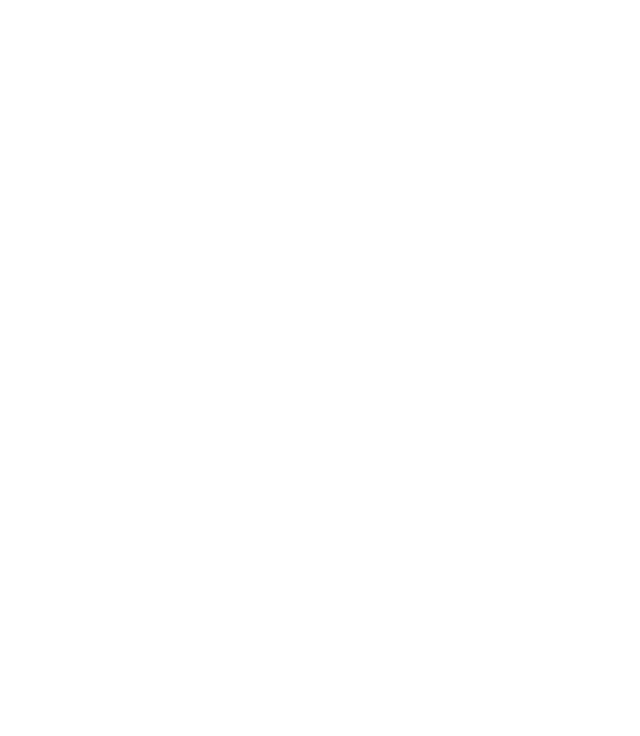
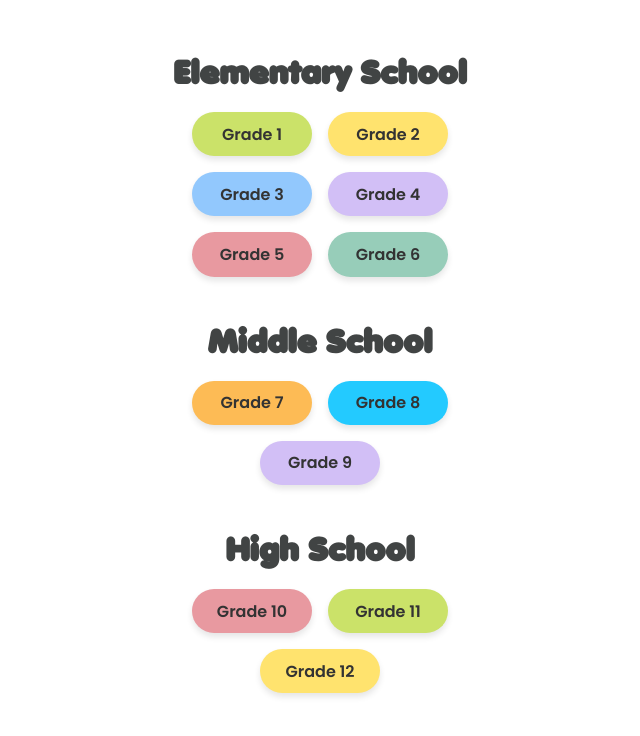
Before and after one commit to LitoKarageorgou/bright-app, a React (Vite) app: page /grade in a window 1280 px wide. Before the commit this address had no page. Shown: the top 736 px of the page, without its empty margins (320-960 px from the left). Built offline with nearby package versions, Linux system fonts and the light colour scheme.

Commit message:
feat: finalise login screen UI and start grade selection page layout

```diff
--- a/src/App.jsx
+++ b/src/App.jsx
@@ -3,6 +3,7 @@ import { useEffect } from 'react';
 
 import WelcomeScreen from './components/WelcomeScreen';
 import LoginScreen from './components/LoginScreen';
+import GradeSelectionScreen from './components/GradeSelectionScreen';
 
 function App() {
   return (
@@ -10,6 +11,7 @@ function App() {
       <Routes>
         <Route path="/" element={<LoaderRedirect />} />
         <Route path="/login" element={<LoginScreen />} />
+        <Route path="/grade" element={<GradeSelectionScreen />} />
       </Routes>
     </Router>
   );
--- /dev/null
+++ b/src/components/GradeSelectionScreen.jsx
@@ -0,0 +1,41 @@
+import styles from './GradeSelectionScreen.module.css';
+
+const GradeSelectionScreen = () => {
+  return (
+    <div className={styles.container}>
+      <h2 className={styles.sectionTitle}>Elementary School</h2>
+      <div className={styles.buttonRow}>
+        <button className={`${styles.gradeButton} ${styles.green}`}>Grade 1</button>
+        <button className={`${styles.gradeButton} ${styles.yellow}`}>Grade 2</button>
+      </div>
+      <div className={styles.buttonRow}>
+        <button className={`${styles.gradeButton} ${styles.blue}`}>Grade 3</button>
+        <button className={`${styles.gradeButton} ${styles.purple}`}>Grade 4</button>
+      </div>
+      <div className={styles.buttonRow}>
+        <button className={`${styles.gradeButton} ${styles.pink}`}>Grade 5</button>
+        <button className={`${styles.gradeButton} ${styles.mint}`}>Grade 6</button>
+      </div>
+
+      <h2 className={styles.sectionTitle}>Middle School</h2>
+      <div className={styles.buttonRow}>
+        <button className={`${styles.gradeButton} ${styles.orange}`}>Grade 7</button>
+        <button className={`${styles.gradeButton} ${styles.cyan}`}>Grade 8</button>
+      </div>
+      <div className={styles.buttonRow}>
+        <button className={`${styles.gradeButton} ${styles.purple}`}>Grade 9</button>
+      </div>
+
+      <h2 className={styles.sectionTitle}>High School</h2>
+      <div className={styles.buttonRow}>
+        <button className={`${styles.gradeButton} ${styles.pink}`}>Grade 10</button>
+        <button className={`${styles.gradeButton} ${styles.green}`}>Grade 11</button>
+      </div>
+      <div className={styles.buttonRow}>
+        <button className={`${styles.gradeButton} ${styles.yellow}`}>Grade 12</button>
+      </div>
+    </div>
+  );
+};
+
+export default GradeSelectionScreen;
--- /dev/null
+++ b/src/components/GradeSelectionScreen.module.css
@@ -0,0 +1,65 @@
+.container {
+  padding: 1.5rem;
+  display: flex;
+  flex-direction: column;
+  align-items: center;
+}
+
+.sectionTitle {
+  font-family: var(--font-primary);
+  font-size: 2rem;
+  margin: 1.5rem 0 1rem;
+  color: var(--color-primary-text);
+}
+
+.buttonRow {
+  display: flex;
+  gap: 1rem;
+  margin-bottom: 1rem;
+  flex-wrap: wrap;
+  justify-content: center;
+}
+
+.gradeButton {
+  padding: 0.6rem 1.2rem;
+  border: none;
+  border-radius: 1.5rem;
+  font-size: 1rem;
+  font-weight: 600;
+  color: #333;
+  box-shadow: 0 4px 6px rgba(0, 0, 0, 0.1);
+  cursor: pointer;
+  min-width: 120px;
+}
+
+.green {
+  background-color: var(--color-accent-green);
+}
+
+.yellow {
+  background-color: var(--color-accent-yellow);
+}
+
+.blue {
+  background-color: var(--color-accent-blue);
+}
+
+.purple {
+  background-color: var(--color-accent-purple);
+}
+
+.pink {
+  background-color: var(--color-accent-pink);
+}
+
+.cyan{
+  background-color: var(--color-accent-cyan);
+}
+
+.orange{
+  background-color: var(--color-accent-orange);
+}
+
+.mint{
+  background-color: var(--color-accent-mint);
+}
--- a/src/components/LoginScreen.jsx
+++ b/src/components/LoginScreen.jsx
@@ -4,15 +4,40 @@ import styles from "./LoginScreen.module.css";
 import sheep from "../assets/sheep-right.png";
 
 function LoginScreen() {
-  const [username, setUsername] = useState("");
+  const [email, setEmail] = useState("");
+  const [password, setPassword] = useState("");
+  const [emailError, setEmailError] = useState("");
+  const [passwordError, setPasswordError] = useState("");
+
   const navigate = useNavigate();
 
   const handleSubmit = (e) => {
     e.preventDefault();
-    if (username.trim()) {
-      localStorage.setItem("username", username);
-      navigate("/home"); // or next screen
+    let valid = true;
+
+    // Reset errors
+    setEmailError("");
+    setPasswordError("");
+
+    // Email validation
+    if (!email) {
+      setEmailError("Email is required.");
+      valid = false;
+    } else if (!email.includes("@")) {
+      setEmailError("Enter a valid email address.");
+      valid = false;
     }
+
+    // Password validation
+    if (!password) {
+      setPasswordError("Password is required.");
+      valid = false;
+    }
+
+    if (!valid) return;
+
+    localStorage.setItem("username", email);
+    navigate("/grade");
   };
 
   return (
@@ -26,13 +51,20 @@ function LoginScreen() {
         <label>Email</label>
         <input
           type="text"
-          placeholder="Enter your username"
-          value={username}
-          onChange={(e) => setUsername(e.target.value)}
+          placeholder="Enter your email"
+          value={email}
+          onChange={(e) => setEmail(e.target.value)}
         />
+        <p className={styles.error}>{emailError || "\u00A0"}</p>
 
         <label>Password</label>
-        <input type="password" placeholder="Enter your password" />
+        <input
+          type="password"
+          placeholder="Enter your password"
+          value={password}
+          onChange={(e) => setPassword(e.target.value)}
+        />
+        <p className={styles.error}>{passwordError || "\u00A0"}</p>
 
         <div className={styles.footer}>
           <span className={styles.signupText}>
--- a/src/components/LoginScreen.module.css
+++ b/src/components/LoginScreen.module.css
@@ -11,17 +11,16 @@
   display: flex;
   align-items: center;
   /* gap: 0.7rem;  */
-  margin-bottom: 1.5rem;
+  margin-bottom: 1.7rem;
 }
 
 .logo {
   width: 150px;
-
 }
 
 .title {
   font-family: var(--font-primary);
-  font-size: 2.2rem;
+  font-size: 2.6rem;
   font-weight: bold;
   color: var(--color-primary-text);
    margin-top: 1.2rem;
@@ -33,7 +32,7 @@
   max-width: 280px;
   display: flex;
   flex-direction: column;
-  gap: 0.7rem;
+  gap: 0.4rem;
 }
 
 input {
@@ -41,13 +40,14 @@ input {
   border: 1px solid #ccc;
   font-size: 0.9rem;
   font-family: var(--font-secondary);
+  font-style: bold;
 }
 
 .footer {
   display: flex;
   flex-direction: column;
   align-items: flex-end;
-  gap: 2rem;
+  gap: 2.5rem;
 }
 
 .signupText {
@@ -61,8 +61,14 @@ input {
 .arrowButton {
   background-color: var(--color-accent-green);
   color: var(--color-primary-text);
-  border: none;
   padding: 0.5rem 0.75rem;
   font-size: 1.2rem;
   cursor: pointer;
 }
+
+.error {
+  color: var(--color-accent-pink);
+  font-size: 0.75rem;
+  margin-top: -5px;
+  height: 0.8rem;
+}
--- a/src/index.css
+++ b/src/index.css
@@ -1,6 +1,6 @@
-@font-face{
-  font-family: 'Volkswagen-Heavy';
-  src: url('./assets/fonts/Volkswagen-Heavy.otf');
+@font-face {
+  font-family: "Volkswagen-Heavy";
+  src: url("./assets/fonts/Volkswagen-Heavy.otf");
   font-weight: normal;
   font-style: normal;
 }
@@ -20,8 +20,11 @@
   --color-accent-yellow: #ffe36e;
   --color-accent-pink: #e899a0;
   --color-accent-green: #cbe269;
-  --font-primary: 'Volkswagen-Heavy';
-  --font-secondary: 'Poppins';
+  --color-accent-orange: #fdbb55;
+  --color-accent-purple: #d2bff6;
+  --color-accent-mint: #97cdb9;
+  --font-primary: "Volkswagen-Heavy";
+  --font-secondary: "Poppins";
 }
 
 html {
@@ -43,6 +46,7 @@ body {
 button {
   cursor: pointer;
   font-family: inherit;
+  border: none;
 }
 
 button,
@@ -51,7 +55,6 @@ textarea {
   border-radius: 8px;
 }
 
-
 img.icon,
 svg.icon {
   width: 24px;
```
